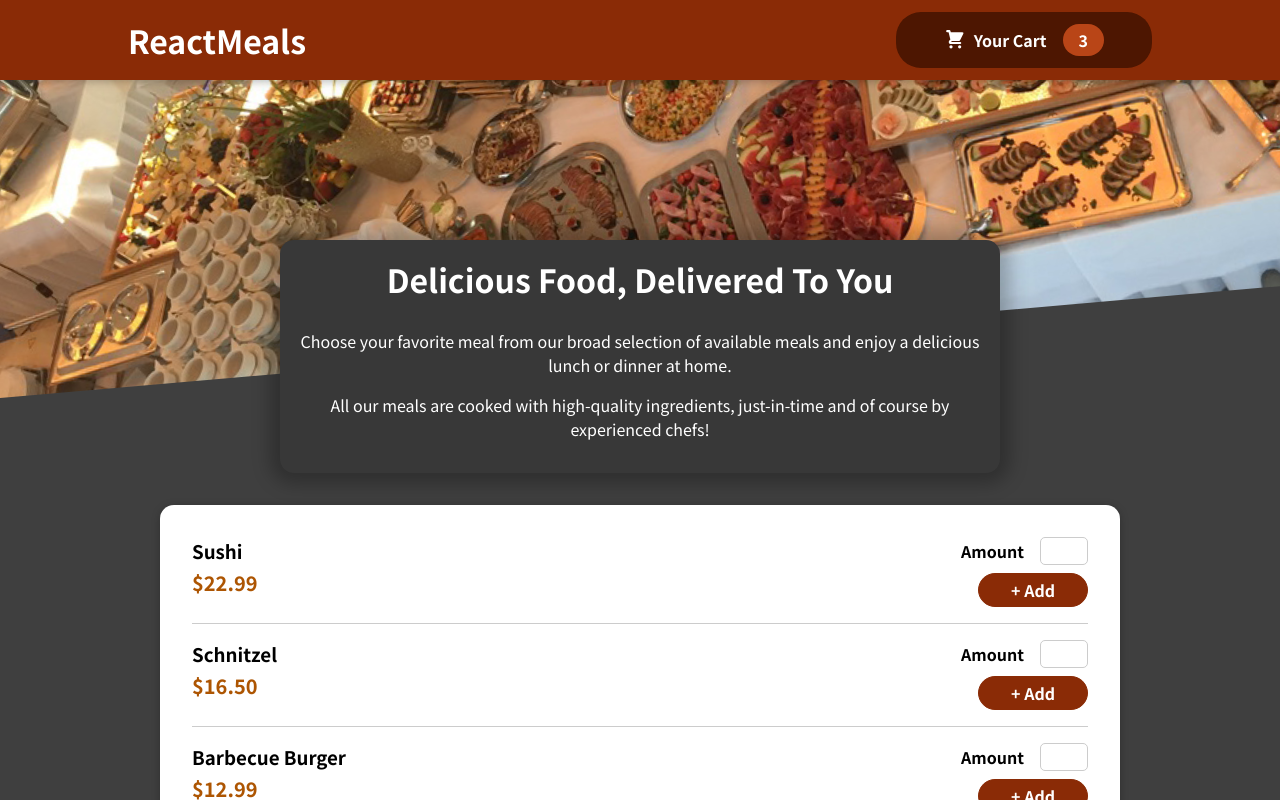
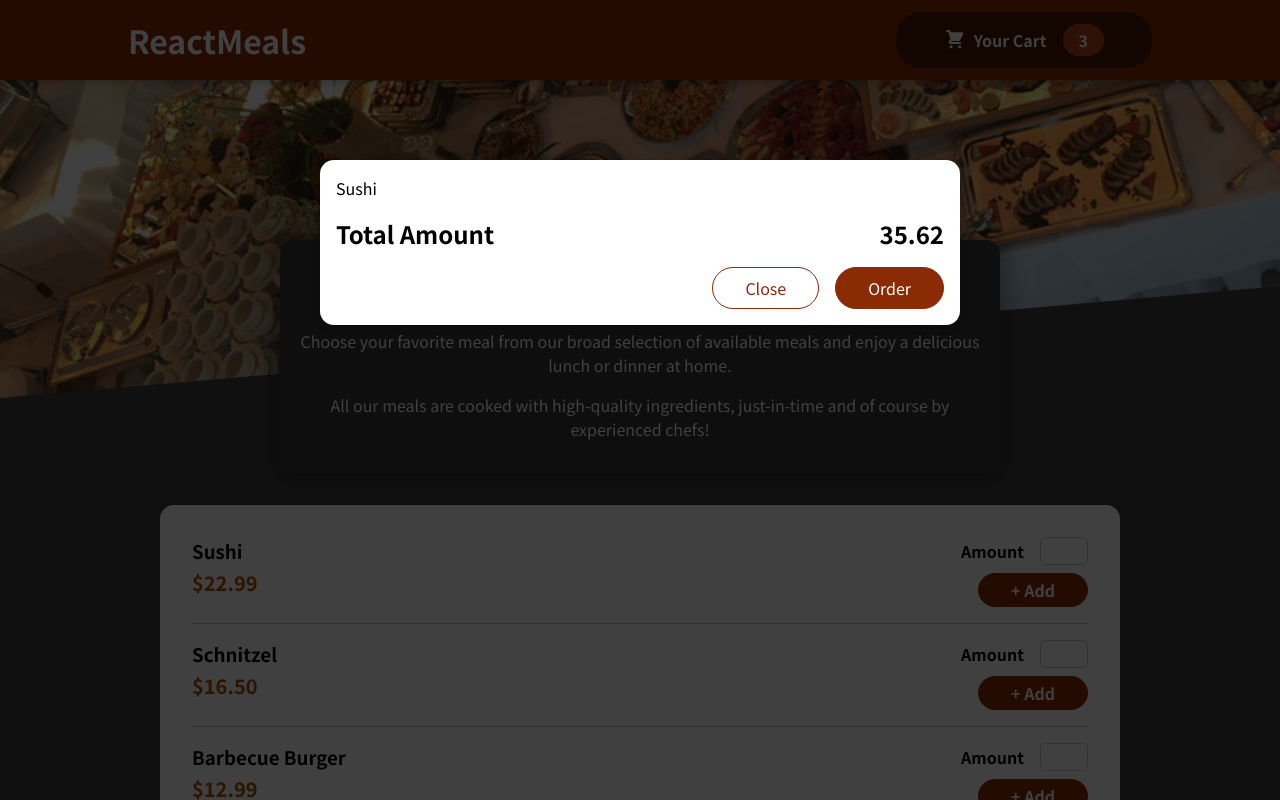
Before and after one commit to mfbernasol/food-order-app-react, a React (Create React App) app: page / in a window 1280 px wide. Shown: the top 800 px of the page. Built offline with nearby package versions, Linux system fonts and the light colour scheme.

Commit message:
add modal

```diff
--- a/public/index.html
+++ b/public/index.html
@@ -28,6 +28,7 @@
   </head>
   <body>
     <noscript>You need to enable JavaScript to run this app.</noscript>
+    <div id='overlays'></div>
     <div id="root"></div>
     <!--
       This HTML file is a template.
--- a/src/App.js
+++ b/src/App.js
@@ -1,9 +1,11 @@
 import React, { Fragment } from 'react';
 import Header from './components/Layout/Header';
 import Meals from './components/Meals/Meals';
+import Cart from './components/Cart/Cart';
 function App() {
   return (
     <Fragment>
+      <Cart/>
       <Header />
       <main>
         <Meals />
--- /dev/null
+++ b/src/components/Cart/Cart.js
@@ -0,0 +1,26 @@
+import Modal from '../UI/Modal';
+import classes from './Cart.module.css';
+const Cart = (props) => {
+  const cartItems = (
+    <ul className={classes['cart-items']}>
+      {[{ id: 'c1', name: 'Sushi', amount: 2, price: 12.99 }].map((item) => (
+        <li>{item.name}</li>
+      ))}
+    </ul>
+  );
+  return (
+    <Modal>
+      {cartItems}
+      <div className={classes.total}>
+        <span>Total Amount</span>
+        <span>35.62</span>
+      </div>
+      <div className={classes.actions}>
+        <button className={classes['button--alt']}>Close</button>
+        <button className={classes.button}>Order</button>
+      </div>
+    </Modal>
+  );
+};
+
+export default Cart;
--- /dev/null
+++ b/src/components/Cart/Cart.module.css
@@ -0,0 +1,44 @@
+.cart-items {
+  list-style: none;
+  margin: 0;
+  padding: 0;
+}
+
+.total {
+  display: flex;
+  justify-content: space-between;
+  align-items: center;
+  font-weight: bold;
+  font-size: 1.5rem;
+  margin: 1rem 0;
+}
+
+.actions {
+  text-align: right;
+}
+
+.actions button {
+  font: inherit;
+  cursor: pointer;
+  background-color: transparent;
+  border: 1px solid #8a2b06;
+  padding: 0.5rem 2rem;
+  border-radius: 25px;
+  margin-left: 1rem;
+}
+
+.actions button:hover,
+.actions button:active {
+  background-color: #5a1a01;
+  border-color: #5a1a01;
+  color: white;
+}
+
+.actions .button--alt {
+  color: #8a2b06;
+}
+
+.actions .button {
+  background-color: #8a2b06;
+  color: white;
+}
--- /dev/null
+++ b/src/components/UI/Modal.js
@@ -0,0 +1,28 @@
+import React, { Fragment } from 'react';
+import ReactDom from 'react-dom';
+import classes from './Modal.module.css';
+
+const Backdrop = (props) => {
+  return <div className={classes.backdrop}></div>;
+};
+
+const ModalOverlay = (props) => {
+  return (
+    <div className={classes.modal}>
+      <div className={classes.content}>{props.children}</div>
+    </div>
+  );
+};
+
+const portalElement = document.getElementById('overlays');
+
+const Modal = (props) => {
+  return (
+    <Fragment>
+      {ReactDom.createPortal(<Backdrop />, portalElement)}
+      {ReactDom.createPortal(<ModalOverlay>{props.children}</ModalOverlay>,portalElement)}
+    </Fragment>
+  );
+};
+
+export default Modal;
--- /dev/null
+++ b/src/components/UI/Modal.module.css
@@ -0,0 +1,40 @@
+.backdrop {
+  position: fixed;
+  top: 0;
+  left: 0;
+  width: 100%;
+  height: 100vh;
+  z-index: 20;
+  background-color: rgba(0, 0, 0, 0.75);
+}
+
+.modal {
+  position: fixed;
+  top: 20vh;
+  left: 5%;
+  width: 90%;
+  background-color: white;
+  padding: 1rem;
+  border-radius: 14px;
+  box-shadow: 0 2px 8px rgba(0, 0, 0, 0.25);
+  z-index: 30;
+  animation: slide-down 300ms ease-out forwards;
+}
+
+@media (min-width: 768px) {
+  .modal {
+    width: 40rem;
+    left: calc(50% - 20rem);
+  }
+}
+
+@keyframes slide-down {
+  from {
+    opacity: 0;
+    transform: translateY(-3rem);
+  }
+  to {
+    opacity: 1;
+    transform: translateY(0);
+  }
+}
```
Also changed, not shown: 1 other file (tests, documents, lock files or other folders).
